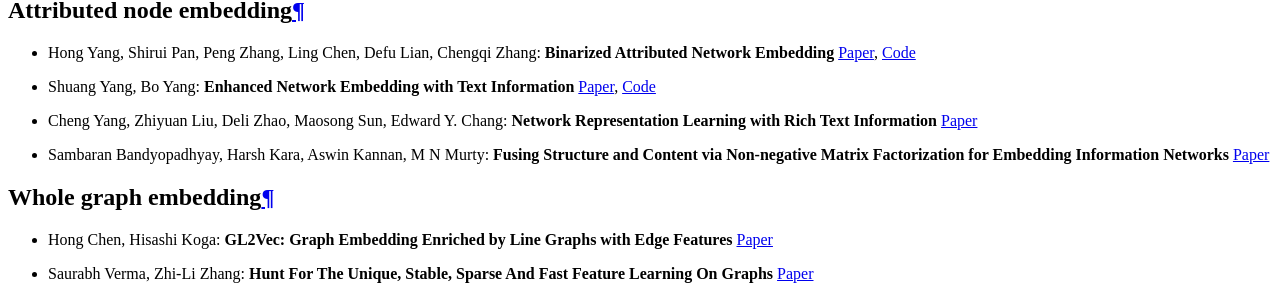
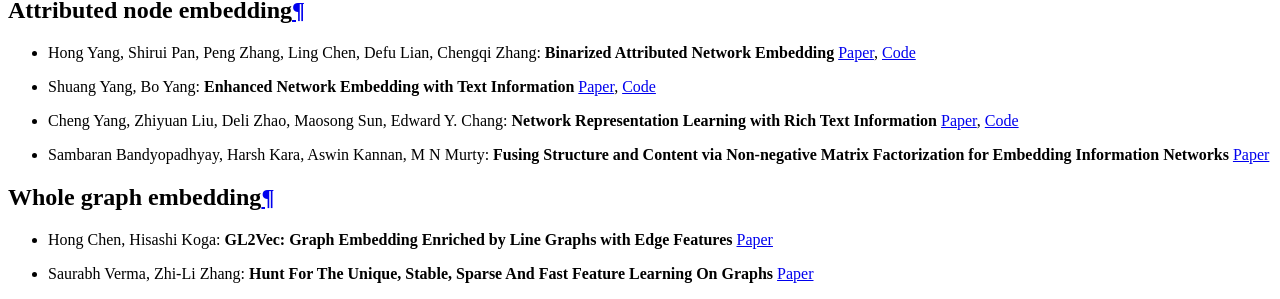
Before and after one commit to benedekrozemberczki/karateclub, a Sphinx documentation site: the page built from docs/source/notes/resources.rst, in a window 1280 px wide. Shown: the part 1810-2109 px from the top of the page. Built offline with Sphinx 7.4.7 and the Read the Docs theme 2.0.0, drawn with Linux system fonts in a browser that asks for light colours; pages that are not in the unit, such as notebooks, are missing from menus.

Commit message:
Resource enriching by adding code references.

```diff
--- a/docs/source/notes/resources.rst
+++ b/docs/source/notes/resources.rst
@@ -51,7 +51,7 @@ Attributed node embedding
 
 * Shuang Yang, Bo Yang: **Enhanced Network Embedding with Text Information** `Paper <https://ieeexplore.ieee.org/document/8545577>`_, `Code <https://github.com/benedekrozemberczki/TENE>`_
 
-* Cheng Yang, Zhiyuan Liu, Deli Zhao, Maosong Sun, Edward Y. Chang: **Network Representation Learning with Rich Text Information** `Paper <https://www.ijcai.org/Proceedings/15/Papers/299.pdf>`_
+* Cheng Yang, Zhiyuan Liu, Deli Zhao, Maosong Sun, Edward Y. Chang: **Network Representation Learning with Rich Text Information** `Paper <https://www.ijcai.org/Proceedings/15/Papers/299.pdf>`_, `Code <https://github.com/benedekrozemberczki/TADW>`_
 
 * Sambaran Bandyopadhyay, Harsh Kara, Aswin Kannan, M N Murty: **Fusing Structure and Content via Non-negative Matrix Factorization for Embedding Information Networks** `Paper <https://arxiv.org/pdf/1804.05313.pdf>`_
 
```
